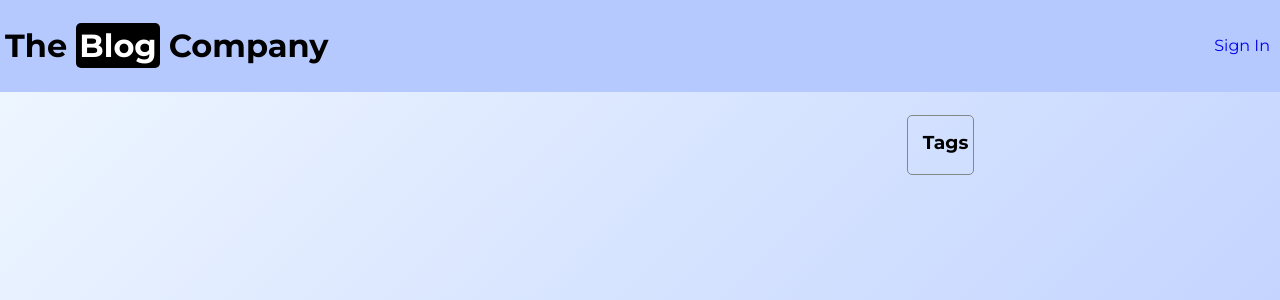
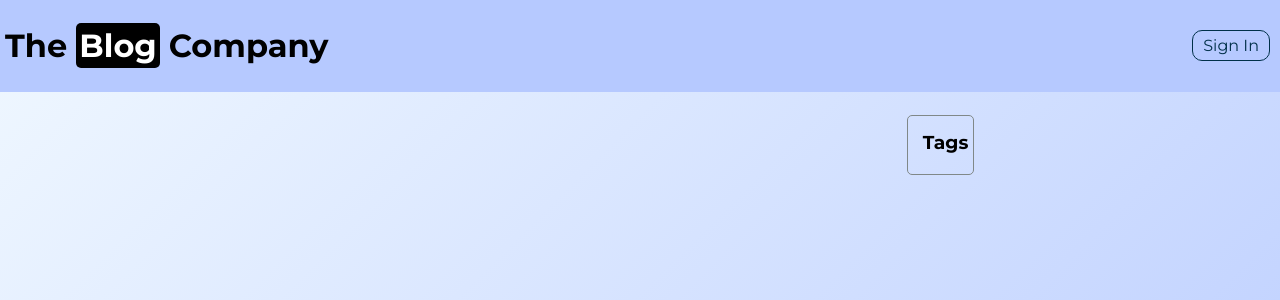
Before and after one commit to HimangshuDe/The-Blog-Co-Project, a Django app: page / in a window 1280 px wide. Shown: the top 300 px of the page. Run offline with Django 5.2, Linux system fonts and the light colour scheme; data that the repository does not hold is empty.

Commit message:
Updated header.html with its styling.

```diff
--- a/blog_app/static/blog_app/includes/header.css
+++ b/blog_app/static/blog_app/includes/header.css
@@ -32,6 +32,19 @@ header h1 a{
     margin: 5px;
     padding: 5px 10px;
     border-radius: 10px;
+}
+
+.header-group #login{
+    background: transparent;
+    color: #003049;
+    border: 1px solid #003049;
+    order: 3;
+    margin-right: 15px;
+}
+
+.header-group #login:hover{
+    background: #003049;
+    color: #fafaef;
 }
 
 .header-group #add-post{
--- a/blog_app/templates/blog_app/includes/header.html
+++ b/blog_app/templates/blog_app/includes/header.html
@@ -2,7 +2,7 @@
     <h1><a href="{% url "index" %}">The <span class="bg-black">Blog</span> Company</a></h1>
     <div class="header-group">
         {% if not request.user.is_authenticated %}
-            <a href="{% url 'login' %}">Sign In</a>
+            <a href="{% url 'login' %}" id="login">Sign In</a>
         {% else %}
             <p>Hello! <a href="{% url "account" %}" id='username'>{{request.user}}</a></p>
             <a href="{% url "logout" %}" id='logout'>Check Out</a>
```
